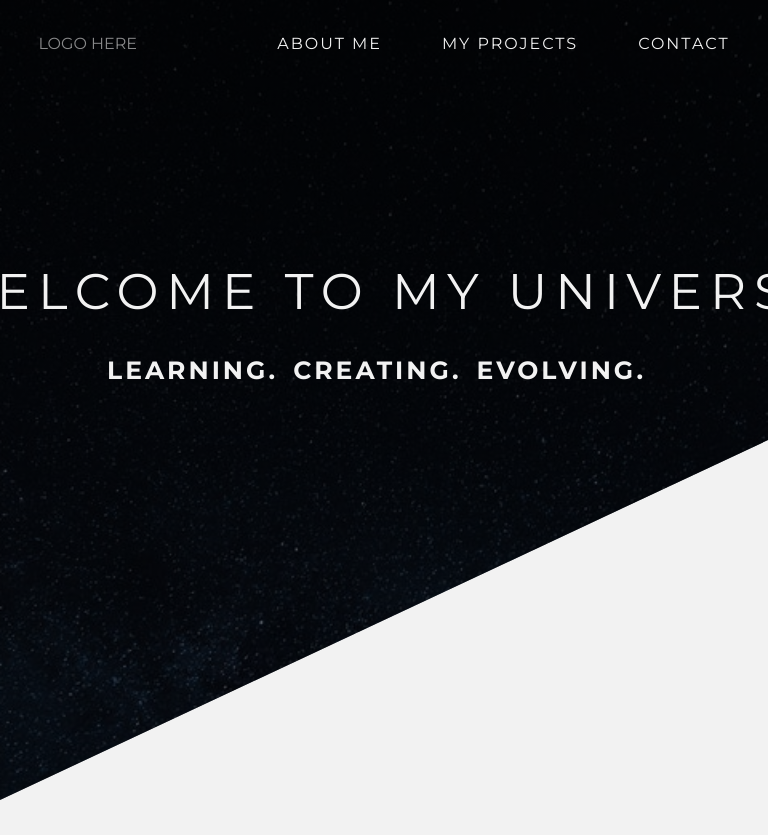
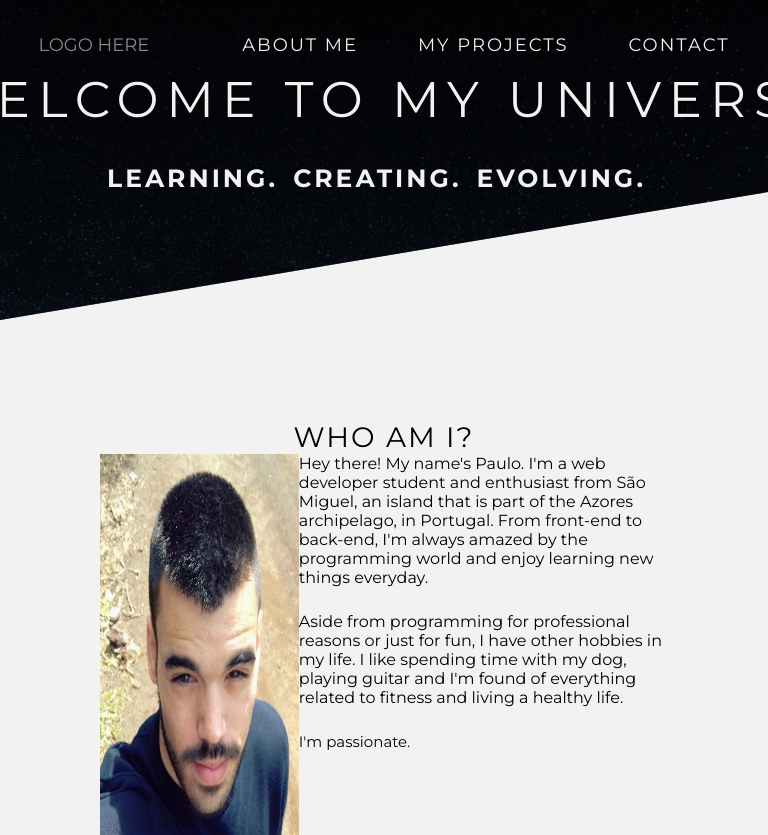
Before and after one commit to PortugueseDeveloper/My-Portfolio, a website: page index.html in a window 768 px wide. Shown: the top 835 px of the page. Drawn offline with nearby package versions, Linux system fonts and the light colour scheme.

Commit message:
Finish making header responsive from 768px to 1024px

```diff
--- a/sass/layout/_header.scss
+++ b/sass/layout/_header.scss
@@ -13,6 +13,11 @@
     position: relative;
     font-weight: 400;
     line-height: 1.7;
+
+    @media (min-width: 768px) and (max-width: 1024px) {
+        height: 40vh;
+        clip-path: polygon(0 0, 100% 0, 100% 24vh, 0 100%);
+    }
 }
 
 .top-bar {
@@ -45,6 +50,10 @@ nav {
     align-items: center;
     text-transform: uppercase;
     font-size: 1.6rem;
+
+    @media (min-width: 768px) and (max-width: 1024px) {
+        font-size: 1.8rem;
+    }
 }
 
 nav ul { display: flex; }
@@ -97,4 +106,8 @@ nav ul a {
     top: 40%;
     left: 50%;
     transform: translate(-50%, -50%);
+
+    // @media (min-width: 768px) and (max-width: 1024px) {
+    //     top: 40%;
+    // }
 }
```
Also changed, not shown: index.html (+1 -1 lines), css/style.css.
